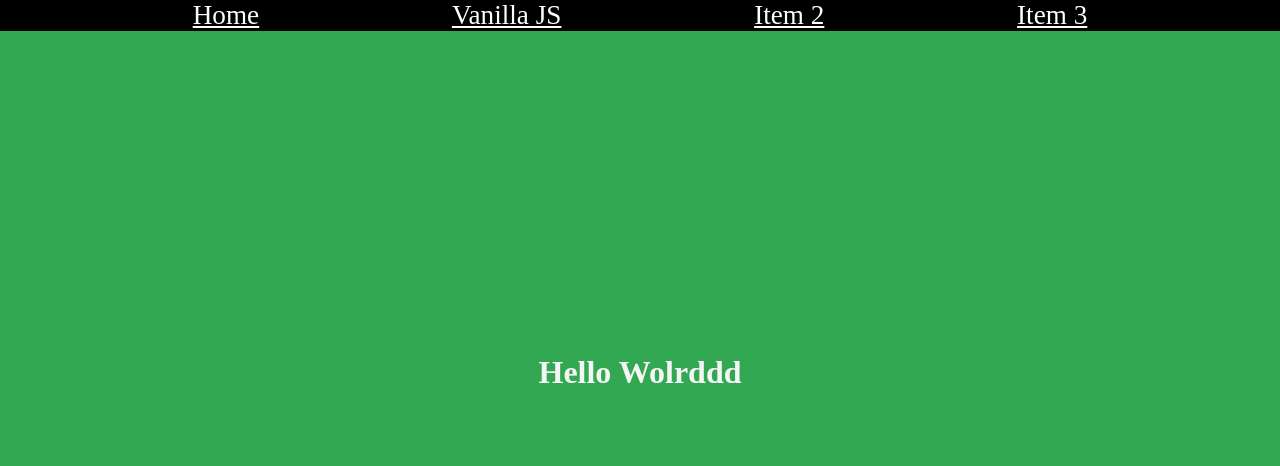
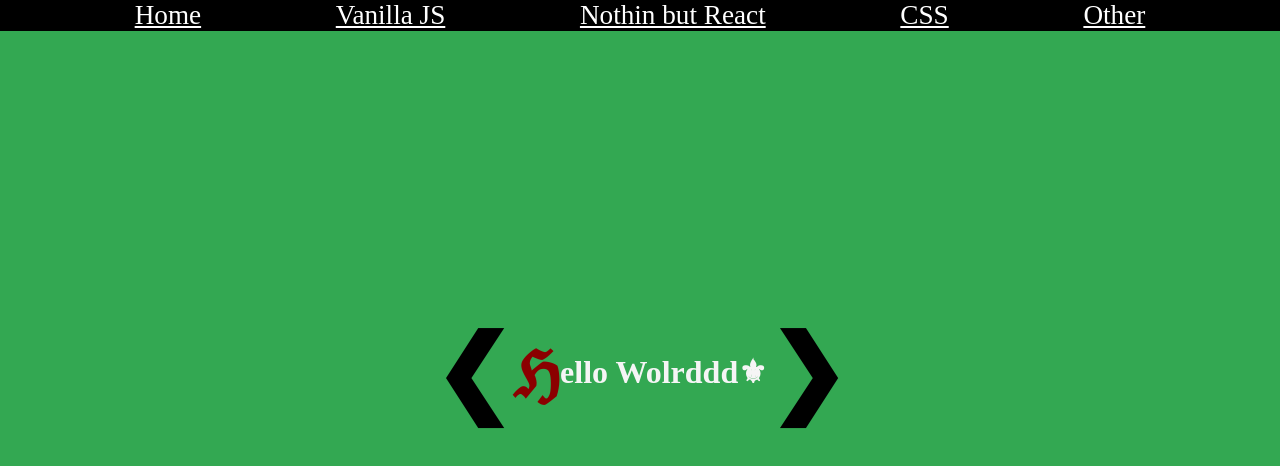
Before and after one commit to danielmruales/practice, a React (Create React App) app: page / in a window 1280 px wide. Shown: the top 466 px of the page. Built offline with nearby package versions, Linux system fonts and the light colour scheme.

Commit message:
added css tab and played around with some cool css symbols on my home page

```diff
--- a/src/App.js
+++ b/src/App.js
@@ -2,6 +2,7 @@ import React from 'react';
 import {Switch, Route} from 'react-router-dom'
 import Home from './Home/Home.js'
 import VanillaJS from './VanillaJS/VanillaJS.js'
+import ReactTab from './React/ReactTab.js'
 import './App.css';
 
 function App() {
@@ -10,6 +11,7 @@ function App() {
     <Switch>
       <Route exact path='/' component={Home}/>
       <Route path='/vanillajs' component={VanillaJS}/>
+      <Route path='/react' component={ReactTab}/>
     </Switch>
     </div>
   );
--- a/src/Home/Home.css
+++ b/src/Home/Home.css
@@ -5,3 +5,21 @@
     justify-content: center;
     align-items: center
   }
+
+
+  .h {
+    content: "\210C";
+    zoom: 2;
+    color: darkred
+  }
+
+  .arrow {
+    zoom: 3;
+    color: black;
+}
+
+.rightArrow {
+  content: "\276F";
+  color: black;
+  zoom: 3;
+}
--- a/src/Home/Home.js
+++ b/src/Home/Home.js
@@ -6,7 +6,7 @@ const Home = () => {
     return (
         <div>
             <Navbar/>
-            <h1 className='title' > Hello Wolrddd </h1>
+            <h1 className='title' > <span className='arrow'>&#10094;</span> <span className='h'>&#8460;</span> ello Wolrddd<span>&#9884;</span> <span className='rightArrow'>&#10095;</span> </h1>
         </div>
     );
 };
--- a/src/Navbar/Navbar.js
+++ b/src/Navbar/Navbar.js
@@ -8,8 +8,9 @@ const Navbar = () => {
 
             <Link to='/' className='navBarTitle'>Home</Link>
             <Link to='/vanillajs' className='listItem'> Vanilla JS </Link>
-            <Link to='/' className='listItem'>Item 2 </Link>
-            <Link to='/' className='listItem'>Item 3 </Link>
+            <Link to='/react' className='listItem'>Nothin but React </Link>
+            <Link to='/' className='listItem'>CSS </Link>
+            <Link to='/' className='listItem'>Other </Link>
 
         </div>
     );
--- /dev/null
+++ b/src/React/ReactTab.css
@@ -0,0 +1,4 @@
+.mainTab{
+    color: whitesmoke;
+    text-align: center
+}
--- /dev/null
+++ b/src/React/ReactTab.js
@@ -0,0 +1,16 @@
+import React, { Component } from 'react';
+import Navbar from '../Navbar/Navbar.js'
+import './ReactTab.css'
+
+class ReactTab extends Component {
+    render() {
+        return (
+            <div>
+                <Navbar/>
+                <h1 className='mainTab'>React Bitches</h1>
+            </div>
+        );
+    }
+}
+
+export default ReactTab;
--- /dev/null
+++ b/src/VanillaJS/VanillaJS.css
@@ -0,0 +1,4 @@
+.leTitle {
+    color: whitesmoke;
+    text-align: center;
+}
--- a/src/VanillaJS/VanillaJS.js
+++ b/src/VanillaJS/VanillaJS.js
@@ -1,11 +1,12 @@
 import React from 'react';
 import Navbar from '../Navbar/Navbar.js'
+import '../VanillaJS/VanillaJS.css'
 
 const Vanillajs = () => {
     return (
         <div>
             <Navbar/>
-            <h1>Well Hi there</h1>
+            <h1 className='leTitle'>Well Hi there</h1>
         </div>
     );
 };
```
Also changed, not shown: src/Navbar/Navbar.css (line endings or trailing spaces).
